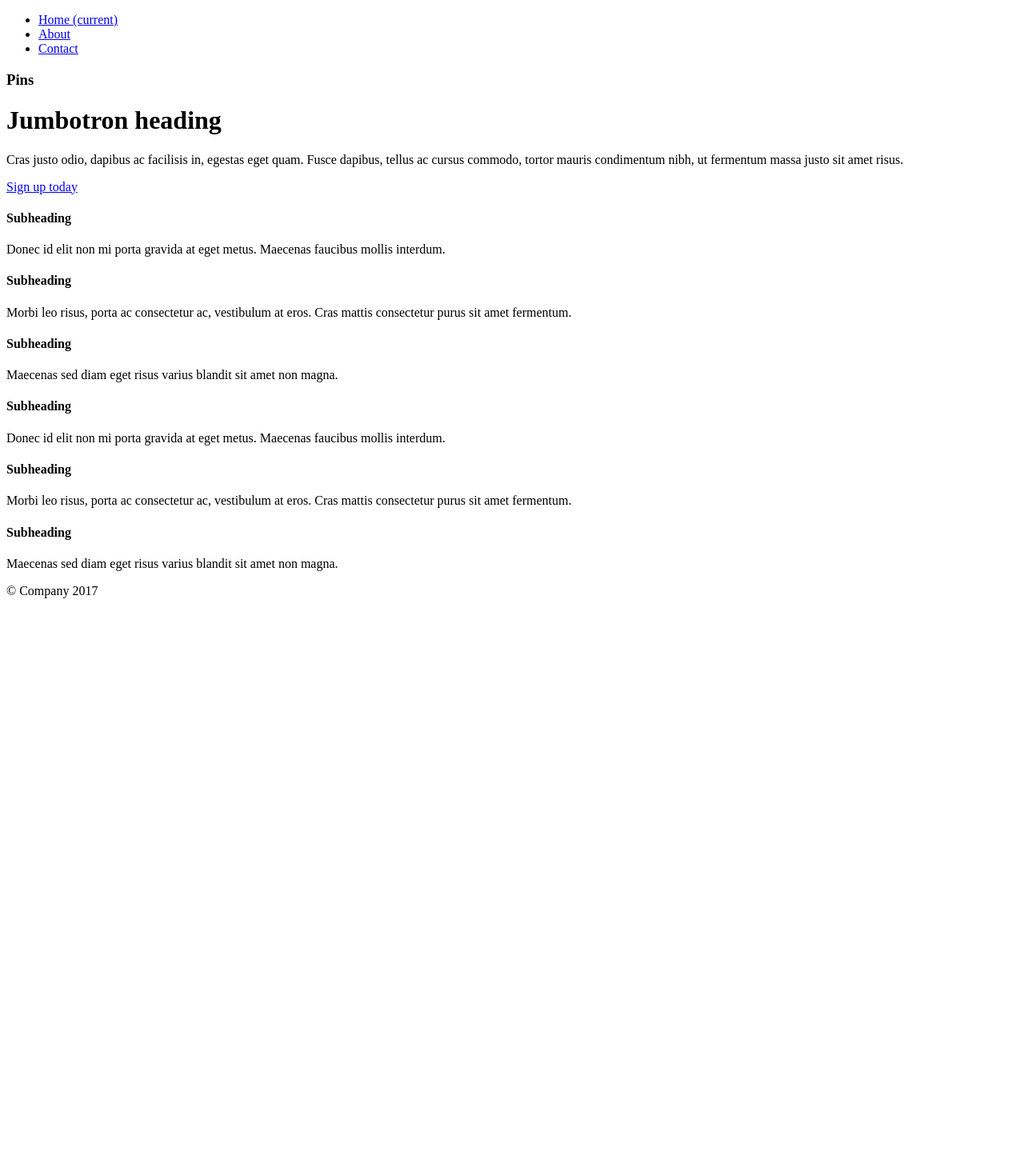
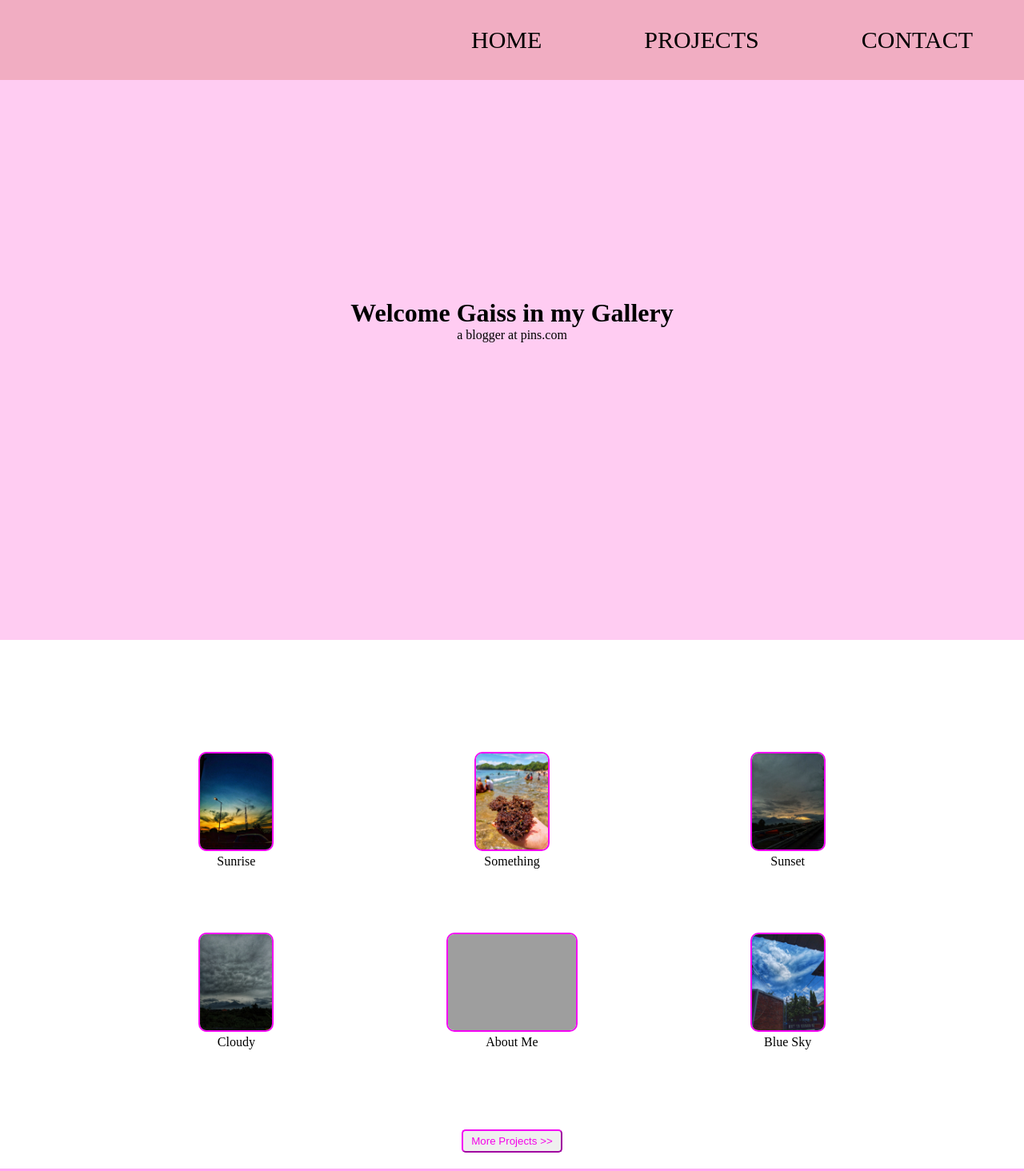
Before and after one commit to OktaVina3/oktavina3.github.io, a plain HTML site: page index.html in a window 1280 px wide. Shown: the top 1464 px of the page at 80% size. Before the commit the page ends 800 px from the top, so only its background shows below. Drawn offline with Linux system fonts and the light colour scheme; grey boxes are pictures that could not be loaded.

Commit message:
Add files via upload

```diff
--- a/index.html
+++ b/index.html
@@ -1,76 +1,69 @@
 <!DOCTYPE html>
+<html>
 <head>
-    <meta charset="utf-8">
-    <meta name="viewport" content="width=device-width, initial-scale=1, shrink-to-fit=no">
-    <meta name="description" content="">
-    <meta name="author" content="">
-    <link rel="icon" href="../../../../favicon.ico">
-
-    <title>Narrow Jumbotron Template for Bootstrap</title>
-
-    <!-- Bootstrap core CSS -->
-    <link href="../../css/editor.css" rel="stylesheet">
-
-    <!-- Custom styles for this template -->
-    <link href="narrow-jumbotron.css" rel="stylesheet">
+    <title>Website Pina</title>
+    <link rel="stylesheet" type="text/css" href="style.css">
 </head>
-
 <body>
-
-    <div class="container">
-      <div class="header clearfix">
-        <nav>
-          <ul class="nav nav-pills float-right">
-            <li class="nav-item">
-              <a class="nav-link active" href="#">Home <span class="sr-only">(current)</span></a>
-            </li>
-            <li class="nav-item">
-              <a class="nav-link" href="#">About</a>
-            </li>
-            <li class="nav-item">
-              <a class="nav-link" href="#">Contact</a>
-            </li>
-          </ul>
+<nav id="navbar">
+    <a href="#welcome-section">HOME</a>
+    <a href="#main">PROJECTS</a>
+    <a href="#footer">CONTACT</a>
 </nav>
-        <h3 class="text-muted">Pins</h3>
+<header id="welcome-section">
+    <h1>Welcome Gaiss in my Gallery</h1>
+    <p>a blogger at pins.com</p>
+</header>
+<main id="main">
+    <section id="projects">
+        <div class="project-tile">
+            <a href="#" target="_blank"><img src="sunrise.jpeg"></a>
+            <div>Sunrise</div>
         </div>
-
-      <div class="jumbotron">
-        <h1 class="display-3">Jumbotron heading</h1>
-        <p class="lead">Cras justo odio, dapibus ac facilisis in, egestas eget quam. Fusce dapibus, tellus ac cursus commodo, tortor mauris condimentum nibh, ut fermentum massa justo sit amet risus.</p>
-        <p><a class="btn btn-lg btn-success" href="#" role="button">Sign up today</a></p>
+        <div class="project-tile">
+            <a href="#" target="_blank"><img src="Karang.jpeg"></a>
+            <div>Something</div>
         </div>
-
-      <div class="row marketing">
-        <div class="col-lg-6">
-          <h4>Subheading</h4>
-          <p>Donec id elit non mi porta gravida at eget metus. Maecenas faucibus mollis interdum.</p>
-
-          <h4>Subheading</h4>
-          <p>Morbi leo risus, porta ac consectetur ac, vestibulum at eros. Cras mattis consectetur purus sit amet fermentum.</p>
-
-          <h4>Subheading</h4>
-          <p>Maecenas sed diam eget risus varius blandit sit amet non magna.</p>
+        <div class="project-tile">
+            <a href="#" target="_blank"><img src="sunset.jpeg"></a>
+            <div>Sunset</div>
         </div>
-
-        <div class="col-lg-6">
-          <h4>Subheading</h4>
-          <p>Donec id elit non mi porta gravida at eget metus. Maecenas faucibus mollis interdum.</p>
-
-          <h4>Subheading</h4>
-          <p>Morbi leo risus, porta ac consectetur ac, vestibulum at eros. Cras mattis consectetur purus sit amet fermentum.</p>
-
-          <h4>Subheading</h4>
-          <p>Maecenas sed diam eget risus varius blandit sit amet non magna.</p>
+        <div class="project-tile">
+            <a href="#" target="_blank"><img src="mendung.jpeg"></a>
+            <div>Cloudy</div>
         </div>
+        <div class="project-tile">
+            <a href="#" target="_blank"><img src="me.jpeg"></a>
+            <div>About Me</div>
         </div>
-
-      <footer class="footer">
-        <p>© Company 2017</p>
+        <div class="project-tile">
+            <a href="#" target="_blank"><img src="bluesky.jpeg"></a>
+            <div>Blue Sky</div>
+        </div>
+    </section>
+    <button><a href="https://oktatrivinaromadhonixtkj1.blogspot.com/" target="_blank">More Projects >></a></button>
+</main>
+<footer id="footer">
+    <div>
+        <a id="profile-link" href="https://www.facebook.com/profile.php?id=100011258827068" target="_blank"><img src="pesbuk.png" width="150px"></a>
+        <p>Facebook profile</p>
+    </div>
+    <div>
+        <a href="https://www.instagram.com/okt.vnaaa?igsh=ajJveGd5dXVxbzg4" target="_blank"><img src="igeh.png" width="150px"></a>
+        <p>Instagram profile</p>
+    </div>
+    <div>
+        <a href="http://www.youtube.com/@oktatrivinaromadhoni3164" target="_blank"><img src="yucub.png" width="220px"></a>
+        <p>Youtube profile</p>
+    </div>
+    <div>
+        <a href="https://wa.me/+6285745457572" target="_blank"><img src="wangsaf.png" width="175px"></a>
+        <p>Whatsapp profile</p>
+    </div>
 </footer>
-
-    </div> <!-- /container -->
-
-
+<script type="text/javascript">
+	const projectName = 'portfolio';
+localStorage.setItem('example_project', 'Personal Portfolio');
+</script>
 </body>
 </html>
```
Lines whose indentation alone changed are shown as unchanged.
